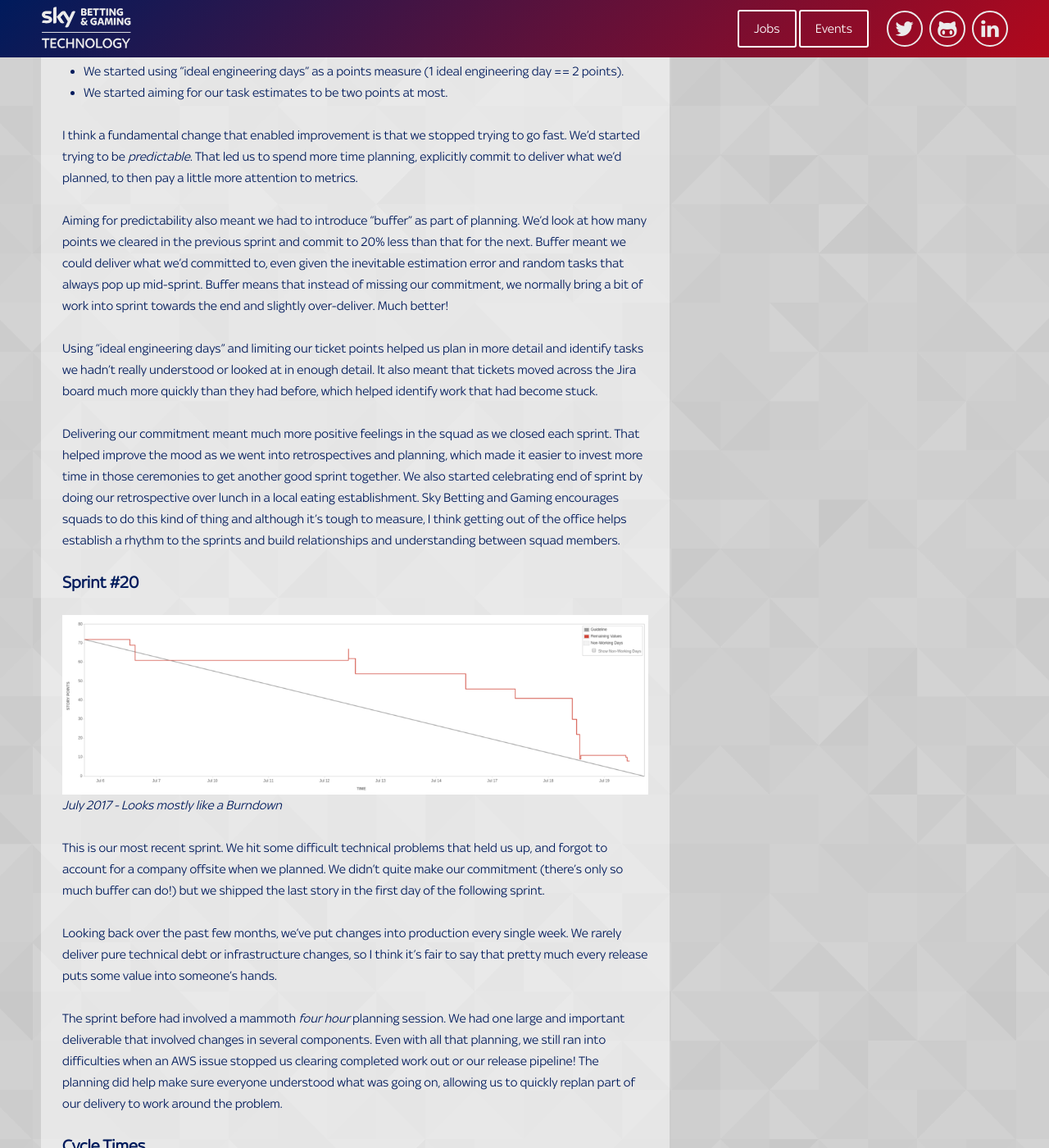
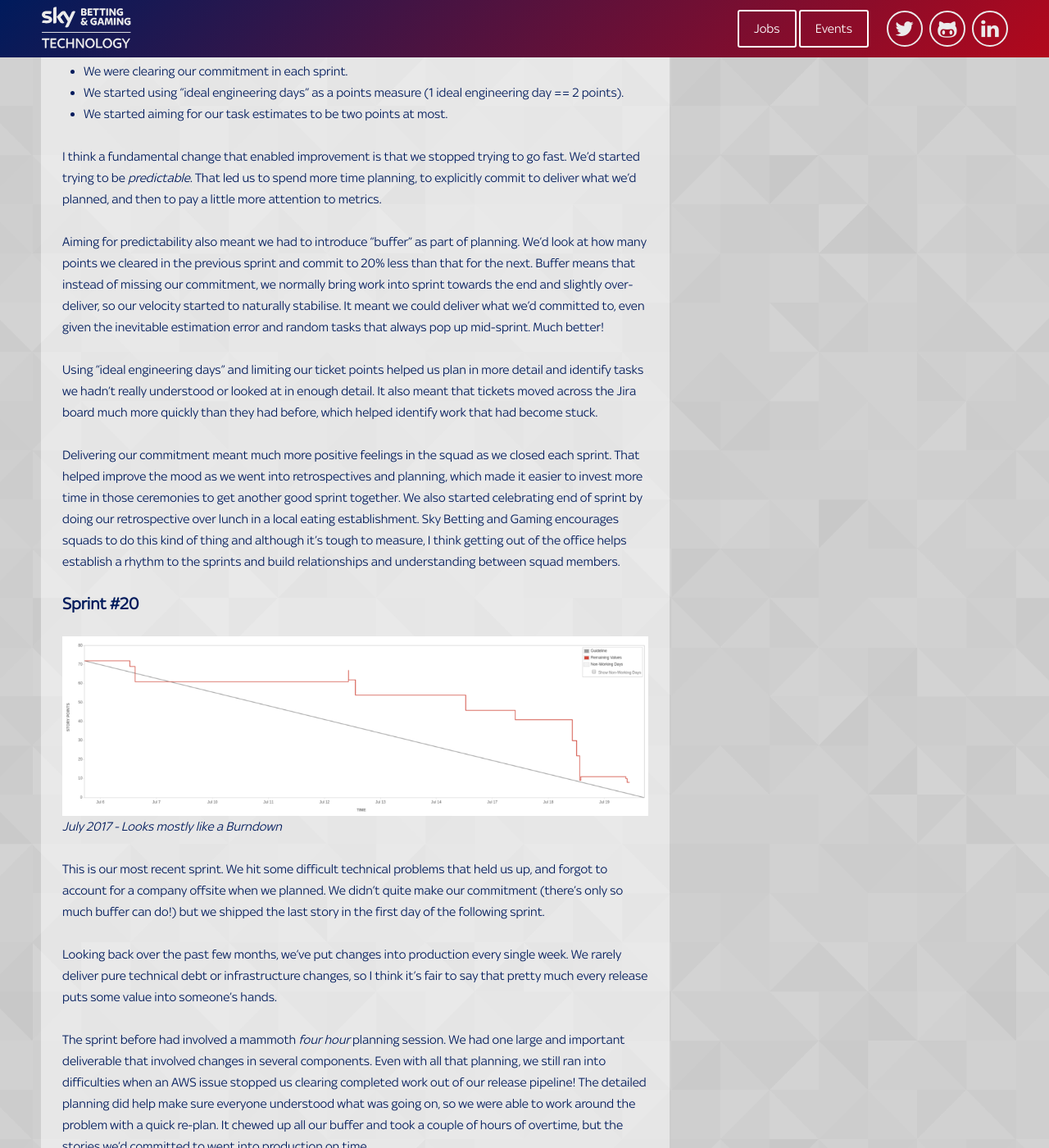
Before and after one commit to skybet/skybet.github.io, a Jekyll site: the page built from _posts/2017-07-24-intl-data-agile.md, in a window 1280 px wide and 1400 px high, scrolled down 2810 px. Shown: the whole window at 82% size. Built offline with Jekyll 4.4.1, drawn with Linux system fonts in a browser that asks for light colours; nearby versions of some CDN libraries; some web fonts are replaced; comment, search, counter and statistics services are not loaded; some of the changed text lies outside the part shown.

Commit message:
feedback tweaks

```diff
--- a/_posts/2017-07-24-intl-data-agile.md
+++ b/_posts/2017-07-24-intl-data-agile.md
@@ -60,8 +60,9 @@
 I felt we could do better if we committed more to scrum,
 and the rest of the squad bought into giving that a try.
 Around this point our product owner moved on so one of us had to step up to that role.
-We decided to take the scrum master role into the squad too,
-so both roles were being done full time by someone working with the squad.
+Our scrum master was about to become the Tribe's Agile Delivery Manager,
+so we decided to take the scrum master role into the squad too,
+taking coaching and spot-checks from our ex-scrum master.
 As I was squad lead by this point, I took on those jobs and starting reading up!
 
 A few sprints later...
@@ -88,16 +89,17 @@
 I think a fundamental change that enabled improvement is that we stopped trying to go fast.
 We'd started trying to be *predictable*.
 That led us to spend more time planning,
-explicitly commit to deliver what we'd planned,
-to then pay a little more attention to metrics.
+to explicitly commit to deliver what we'd planned,
+and then to pay a little more attention to metrics.
 
 Aiming for predictability also meant we had to introduce "buffer" as part of planning.
 We'd look at how many points we cleared in the previous sprint
 and commit to 20% less than that for the next.
-Buffer meant we could deliver what we'd committed to,
+Buffer means that instead of missing our commitment,
+we normally bring work into sprint towards the end and slightly over-deliver,
+so our velocity started to naturally stabilise.
+It meant we could deliver what we'd committed to,
 even given the inevitable estimation error and random tasks that always pop up mid-sprint.
-Buffer means that instead of missing our commitment,
-we normally bring a bit of work into sprint towards the end and slightly over-deliver.
 Much better!
 
 Using "ideal engineering days" and limiting our ticket points helped us plan in more detail
@@ -130,9 +132,11 @@
 The sprint before had involved a mammoth *four hour* planning session.
 We had one large and important deliverable that involved changes in several components.
 Even with all that planning, we still ran into difficulties when an AWS issue
-stopped us clearing completed work out or our release pipeline!
-The planning did help make sure everyone understood what was going on,
-allowing us to quickly replan part of our delivery to work around the problem.
+stopped us clearing completed work out of our release pipeline!
+The detailed planning did help make sure everyone understood what was going on,
+so we were able to work around the problem with a quick re-plan.
+It chewed up all our buffer and took a couple of hours of overtime,
+but the stories we'd committed to went into production on time.
 
 ### Cycle Times
 
@@ -153,10 +158,10 @@
 The things we tried that seemed to help us achieve a consistent velocity,
 reduce cycle time, improve squad morale and deliver our commitments include:
 
-- Aiming to be predictable (instead of fast)
-- Strictly taking only the points that velocity - buffer allows into sprint
+- Aiming to be predictable instead of fast
+- Strictly taking only the points that velocity and buffer allow into sprint
 - Ensuring that squad members confirm that they can personally commit to the sprint
-- If anyone can't commit, planning until everyone can
+- Staying in planning until *everyone* really can commit
 - Taking important agile roles like Product Owner and Scrum Master into the squad full-time
 - Switching from physical boards to Jira to track metrics
 - Learning how to use Jira better and ensuring that the board is up to date
@@ -166,7 +171,7 @@
 - Using "ideal engineering days" as a points measure
 - Investing more time and effort in planning to break down to smaller tickets
 - Aiming for ticket sizes of 1-2 points
-- Max ticket size of 5 points, with those tickets representing a lot of uncertainty
+- Max ticket size of 5 points, paying more attention in standups to those larger tickets
 - Paying attention to and reacting to our burndown and cycle times
 
 Many of the things we tried came from a book I used as reference,
```
Also changed, not shown: other parts of _posts/2017-07-24-intl-data-agile.md (+2 -1 lines).
